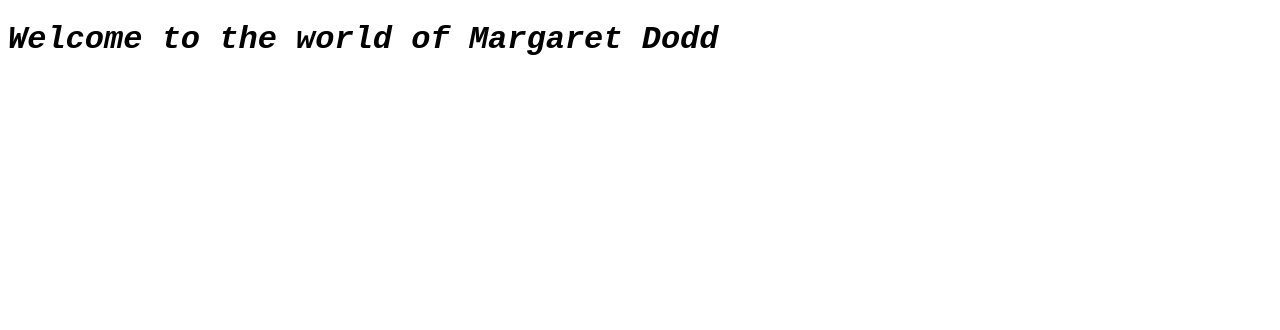
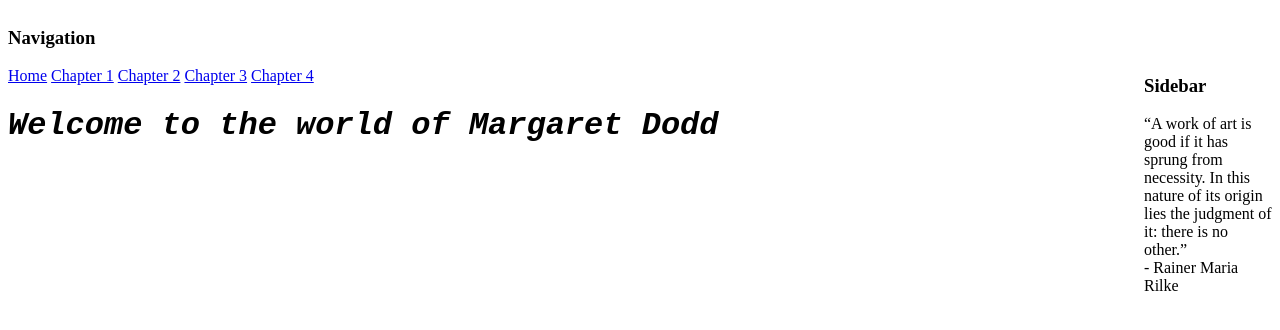
Before and after one commit to Jonathon/MD, a plain HTML site: page index.html in a window 1280 px wide. Drawn offline with Linux system fonts and the light colour scheme; a web font is replaced by a local one.

Commit message:
navigation added

```diff
--- a/css/styles.css
+++ b/css/styles.css
@@ -1,5 +1,3 @@
-
-
 /*Adobe type-kit*/
 Courier Prime Bold Italic {
   font-family: courier-prime, monospace;
@@ -20,14 +18,42 @@ font-style: italic;
 }
 
 Courier Prime normal {
-font-family: courier-prime,monospace;
+  font-family: courier-prime, monospace;
   font-weight: 400;
   font-style: normal;
 }
 
 h1 {
-
   font-family: courier-prime, monospace;
   font-weight: 700;
   font-style: italic;
 }
+.container {
+  display: grid;
+  grid-template-columns: 8em auto 8em;
+  grid-template-rows: 3em auto auto auto 3em;
+}
+
+header {
+    grid-column: 1 / 4;
+  }
+
+  nav {
+    grid-row: 2 / 5;
+    grid-column: 1;
+  }
+
+  aside {
+    grid-row: 2 / 5;
+    grid-column: 3;
+  }
+
+  article {
+    grid-row: 2 / 5;
+    grid-column: 2;
+  }
+
+  footer {
+    grid-column: 1 / 4;
+    grid-row: 5;
+  }
--- a/index.html
+++ b/index.html
@@ -1,20 +1,33 @@
 <!DOCTYPE html>
 <html>
   <head>
-    <meta charset="UTF8">
+    <meta charset="UTF8" />
     <title>Margaret Dodd</title>
-    <link rel="stylesheet" href="css/styles.css">
-    <link rel="stylesheet" href="https://use.typekit.net/vsj6avh.css">
+    <link rel="stylesheet" href="css/styles.css" />
+    <link rel="stylesheet" href="https://use.typekit.net/vsj6avh.css" />
   </head>
   <body>
     <div class="container">
       <header>
+        <nav>
+            <h3>Navigation</h3>
+            <a class="nav-link" href="javascript:void(0)">Home</a>
+            <a class="nav-link" href="javascript:void(0)">Chapter 1</a>
+            <a class="nav-link" href="javascript:void(0)">Chapter 2</a>
+            <a class="nav-link" href="javascript:void(0)">Chapter 3</a>
+            <a class="nav-link" href="javascript:void(0)">Chapter 4</a>
+          </nav>
+
         <h1>Welcome to the world of Margaret Dodd</h1>
       </header>
-        <main></main>
-        <aside></aside>
+
+      <main>
+
+      </main>
+      <aside>
+        <h3>Sidebar</h3>
+        <p>“A work of art is good if it has sprung from necessity. In this nature of its origin lies the judgment of it: there is no other.”<br>- Rainer Maria Rilke</p></aside>
       <footer></footer>
     </div>
   </body>
-
 </html>
```
Lines whose indentation alone changed are shown as unchanged.
